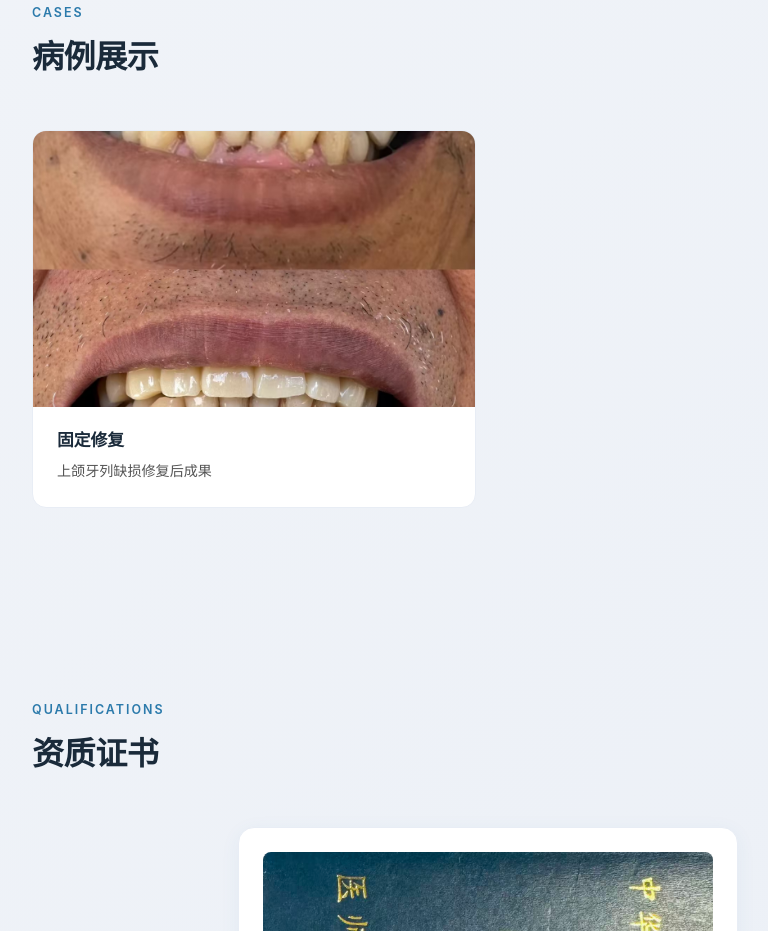
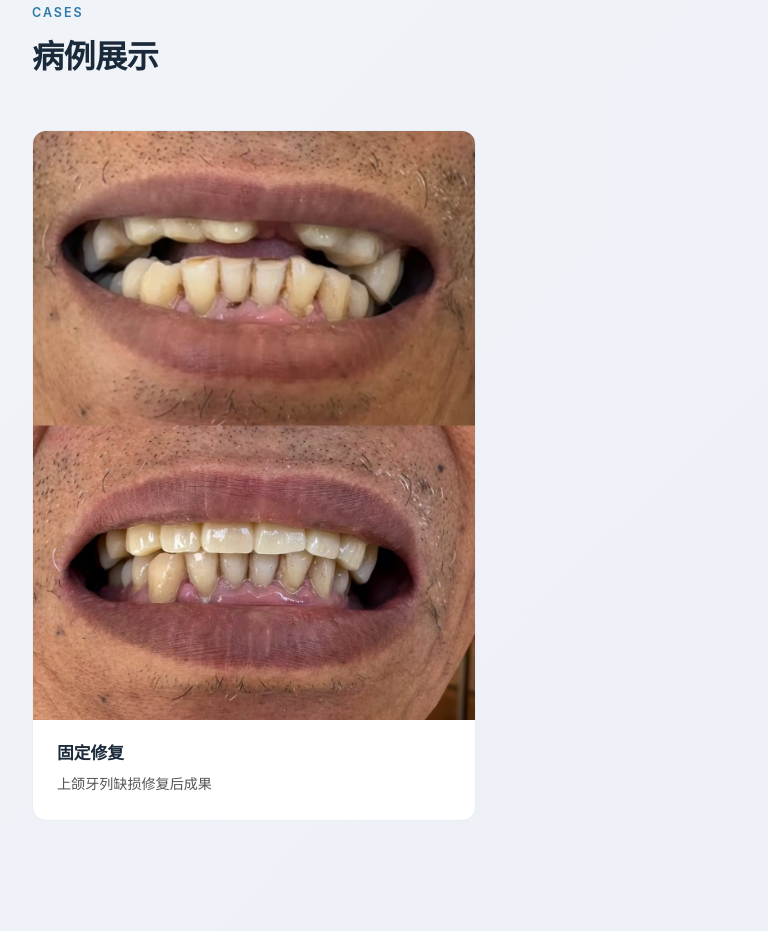
Before and after one commit to ivieoliver369-beep/ivieoliver369-beep.github.io, a plain HTML site: page index.html in a window 1280 px wide. Shown: the part 2691-3622 px from the top of the page, without its empty margins (152-920 px from the left). Drawn offline with Linux system fonts and the light colour scheme.

Commit message:
病例图片可点击查看完整大图

```diff
--- a/index.html
+++ b/index.html
@@ -68,7 +68,7 @@
   .cases-grid{display:grid;grid-template-columns:repeat(auto-fill,minmax(300px,1fr));gap:24px}
   .case-card{background:#fff;border-radius:14px;overflow:hidden;border:1px solid #e8edf5;transition:all .25s}
   .case-card:hover{transform:translateY(-4px);box-shadow:0 12px 32px rgba(43,122,171,.08);border-color:#2b7aab22}
-  .case-card .case-img{width:100%;display:block;aspect-ratio:16/10;object-fit:cover;background:#e8edf5}
+  .case-card .case-img-wrap{width:100%;display:block;background:#e8edf5;line-height:0}.case-card .case-img-wrap img{width:100%;display:block;cursor:zoom-in;transition:opacity .2s}.case-card .case-img-wrap:hover img{opacity:.9}
   .case-card .case-body{padding:20px 24px 24px}
   .case-card .case-body h3{font-size:1.05rem;font-weight:700;margin-bottom:6px}
   .case-card .case-body .case-meta{font-size:.8rem;color:#2b7aab;font-weight:600;margin-bottom:8px}
@@ -165,7 +165,7 @@
 <div class="cases-grid">
 
 <div class="case-card">
-  <img class="case-img" src="images/case-1.jpg" alt="种植修复病例 — 种植体植入、基台连接、冠修复">
+  <a class="case-img-wrap" href="images/case-1.jpg" target="_blank" rel="noopener" title="点击查看大图"><img src="images/case-1.jpg" alt="固定修复病例图片"></a>
   <div class="case-body">
     <h3>固定修复</h3>
     <p>上颌牙列缺损修复后成果</p>
```
